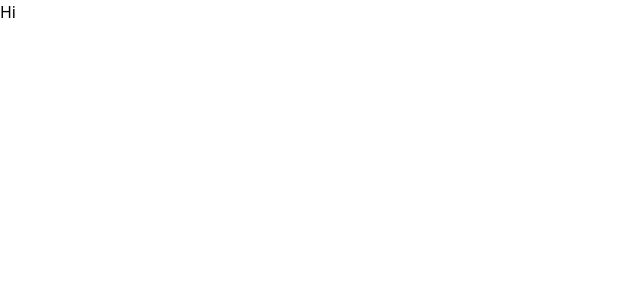
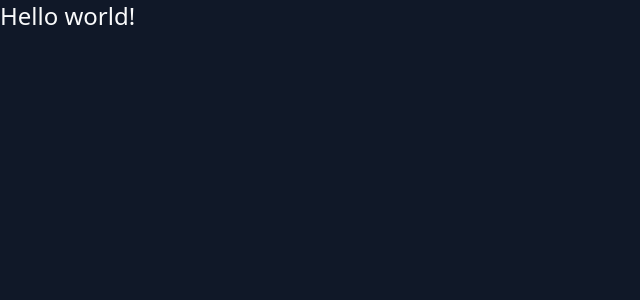
Before and after one commit to greganderson/stackunderflow-react, a React (Vite) app: page / in a window 1280 px wide. Shown: the top 300 px of the page, without its empty margins (0-640 px from the left). Built offline with nearby package versions, Linux system fonts and the light colour scheme.

Commit message:
Update to darker mode

```diff
--- a/index.html
+++ b/index.html
@@ -1,5 +1,5 @@
 <!DOCTYPE html>
-<html lang="en">
+<html lang="en" class="dark">
   <head>
     <meta charset="UTF-8" />
     <link rel="icon" type="image/svg+xml" href="/vite.svg" />
--- a/src/App.tsx
+++ b/src/App.tsx
@@ -1,8 +1,8 @@
 const App: React.FC = () => {
   return (
-    <>
-      <h1>Hi</h1>
-    </>
+    <div className="bg-gray-900 min-h-screen text-gray-50">
+      <h1 className="text-2xl">Hello world!</h1>
+    </div>
   );
 };
 
```
